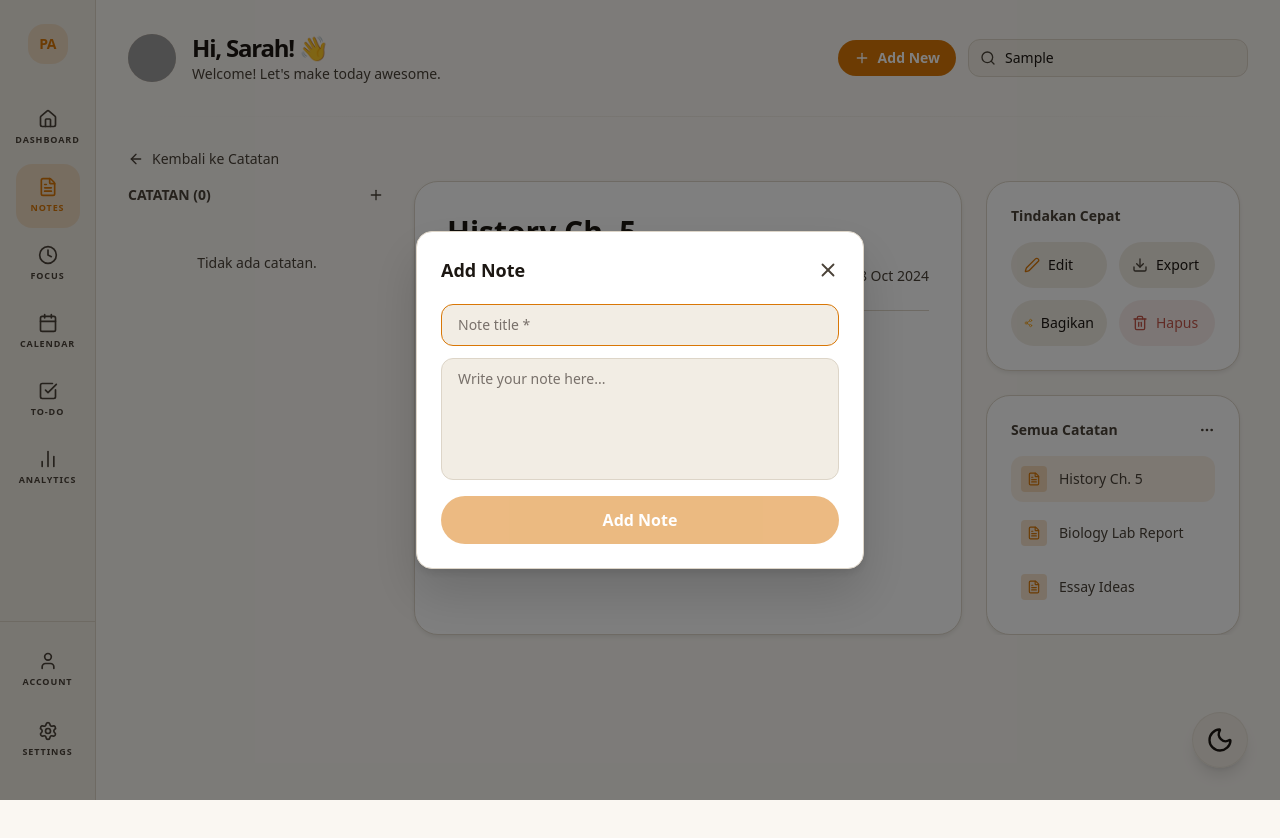
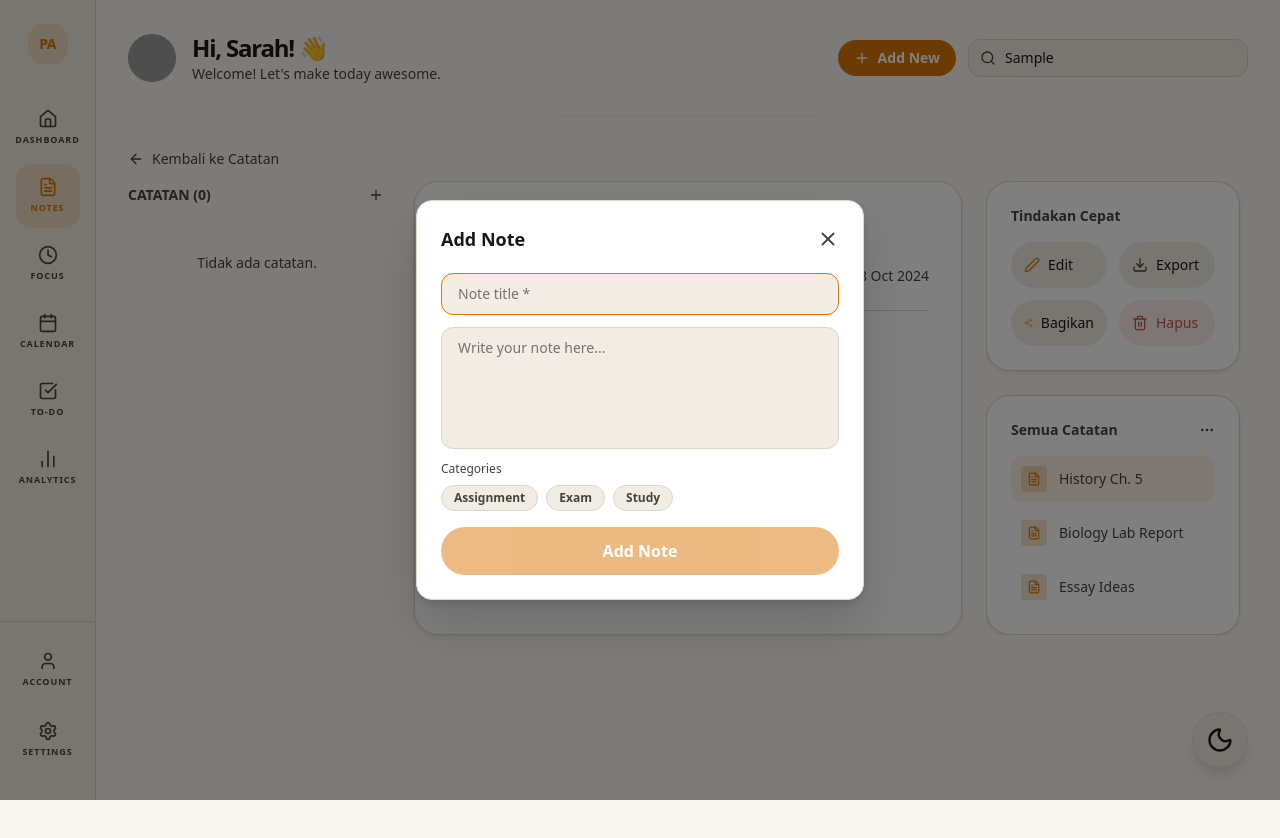
Before and after one commit to shafiyahnuril/productivity-tools, a Next.js app: page /notes in a window 1280 px wide. Both pictures are taken after typing "Sample" into the empty fields and a click on the button "Add New". Shown: the top 838 px of the page. Built offline with nearby package versions, Linux system fonts and the light colour scheme; grey boxes are pictures that could not be loaded; a web font is replaced by a local one.

Commit message:
change: adjust the notes styling and functionalities

```diff
--- a/app/components/FloatingAddButton.tsx
+++ b/app/components/FloatingAddButton.tsx
@@ -61,6 +61,7 @@ export default function FloatingAddButton() {
   // Note form state
   const [noteTitle, setNoteTitle] = useState("");
   const [noteContent, setNoteContent] = useState("");
+  const [noteCategories, setNoteCategories] = useState<string[]>([]);
 
   // Agenda form state
   const [agendaTitle, setAgendaTitle] = useState("");
@@ -101,10 +102,11 @@ export default function FloatingAddButton() {
     addNote({
       title: noteTitle.trim(),
       content: noteContent.trim(),
-      categories: [],
+      categories: noteCategories,
     });
     setNoteTitle("");
     setNoteContent("");
+    setNoteCategories([]);
     closeModal();
   };
 
@@ -290,6 +292,36 @@ export default function FloatingAddButton() {
                   rows={5}
                   className="bg-surface-elevated border border-border rounded-md px-4 py-2.5 text-sm placeholder:text-foreground-tertiary focus:outline-none focus:border-primary transition-colors resize-none"
                 />
+                <div>
+                  <label className="text-xs text-foreground-secondary mb-2 block">
+                    Categories
+                  </label>
+                  <div className="flex flex-wrap gap-2">
+                    {["Assignment", "Exam", "Study"].map((cat) => {
+                      const isSelected = noteCategories.includes(cat);
+                      return (
+                        <button
+                          key={cat}
+                          type="button"
+                          onClick={() =>
+                            setNoteCategories((prev) =>
+                              isSelected
+                                ? prev.filter((c) => c !== cat)
+                                : [...prev, cat],
+                            )
+                          }
+                          className={`px-3 py-1 rounded-full text-xs font-semibold border transition-all ${
+                            isSelected
+                              ? "bg-primary text-white border-primary"
+                              : "bg-surface-elevated text-foreground-secondary border-border hover:border-primary/50"
+                          }`}
+                        >
+                          {cat}
+                        </button>
+                      );
+                    })}
+                  </div>
+                </div>
                 <button
                   onClick={handleAddNote}
                   disabled={!noteTitle.trim()}
--- a/app/notes/page.tsx
+++ b/app/notes/page.tsx
@@ -346,7 +346,7 @@ export default function NotesPage() {
                       ref={contentRef}
                       contentEditable
                       suppressContentEditableWarning
-                      className="flex-1 overflow-y-auto text-base leading-relaxed text-foreground-secondary outline-none border border-border rounded-xl p-4 min-h-50"
+                      className="flex-1 overflow-y-auto text-base leading-relaxed text-foreground-secondary outline-none border border-border rounded-md p-4 min-h-[200px]"
                       dangerouslySetInnerHTML={{ __html: editContent }}
                     />
                     <div className="flex gap-3 mt-4 pt-4 border-t border-border">
```
